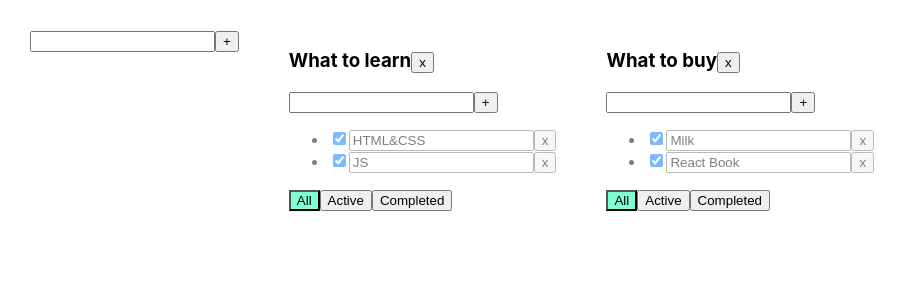
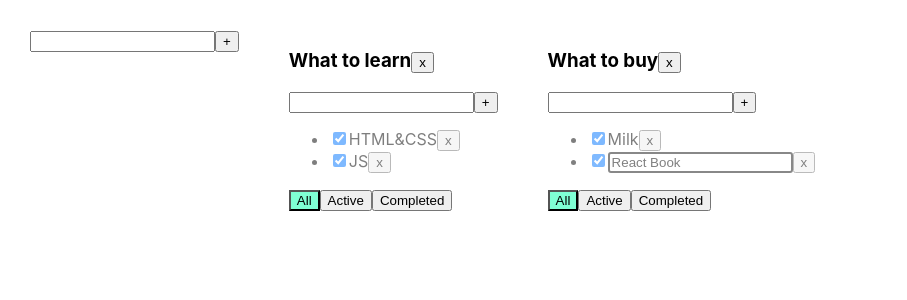
Before and after one commit to WhiteQuennAnn/todolist_01, a React (Create React App) app: page / in a window 1280 px wide. Shown: the top 300 px of the page, without its empty margins (0-907 px from the left). Built offline with nearby package versions, Linux system fonts and the light colour scheme.

Commit message:
lesson 6

```diff
--- a/src/components/EditableSpan.tsx
+++ b/src/components/EditableSpan.tsx
@@ -6,13 +6,15 @@ type EditableSpanPropsType = {
 
 export const EditableSpan = (props: EditableSpanPropsType) => {
     const [edit, setEdit] = useState(true)
+    let [title, setTitle] = useState(props.title)
+
     const changeEdit = () => {
-        setEdit (!edit)
+        setEdit(!edit)
     }
 
     return (
         edit
-            ? <input value={props.title}/>
+            ? <input value={props.title} onBlur={changeEdit} autoFocus/>
             : <span onDoubleClick={changeEdit}>{props.title}</span>
     );
 };
```
